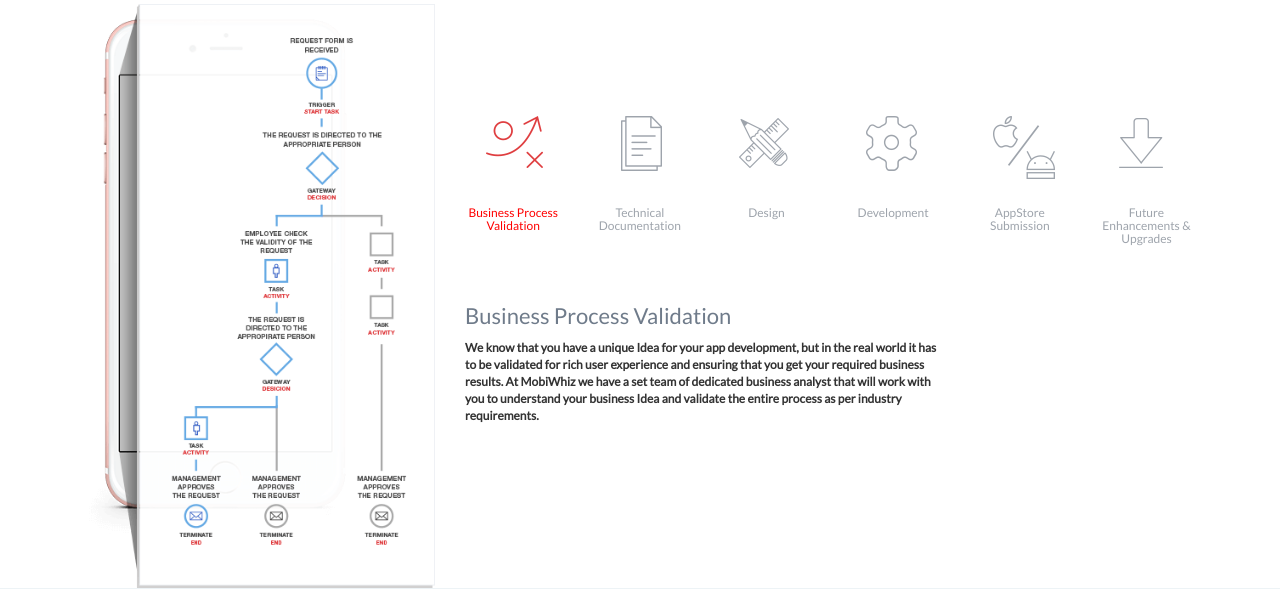
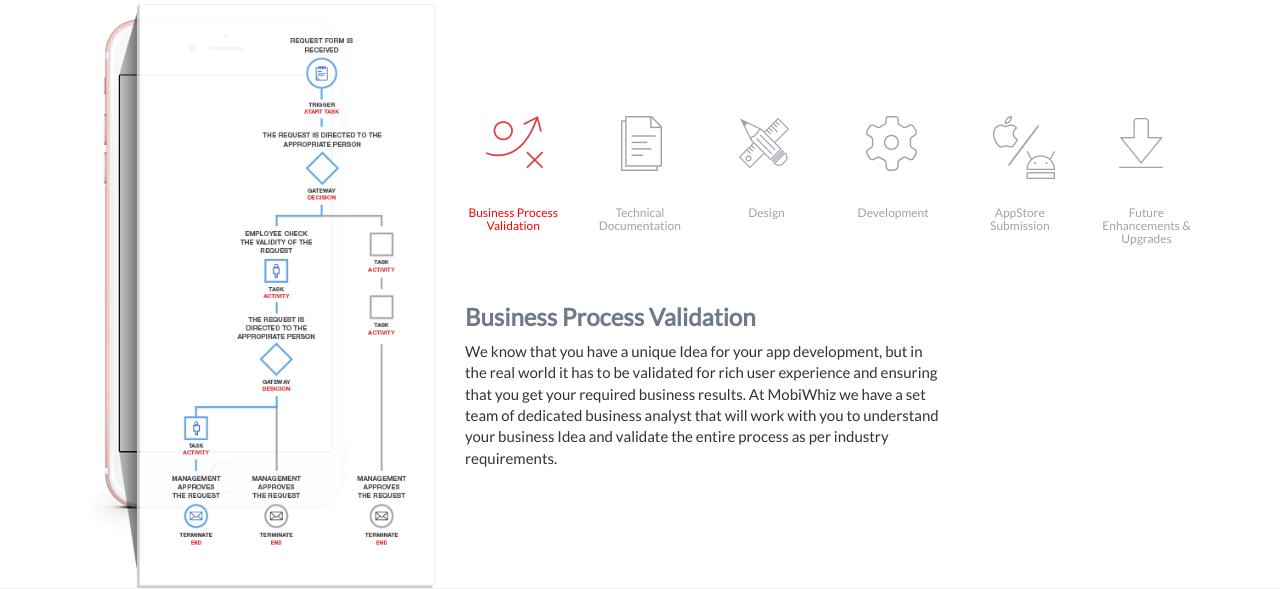
Before and after one commit to MobiWhizDev/Website, a PHP site: page /approach.php in a window 1280 px wide. Shown: the part 2521-3110 px from the top of the page. Run offline with PHP 8.4, Linux system fonts and the light colour scheme; some libraries are stand-ins or nearby versions.

Commit message:
approach page font updated

```diff
--- a/css/stylesheet.css
+++ b/css/stylesheet.css
@@ -328,7 +328,8 @@ img.img-apporach{width:100%;}
 .col-md-8.icon-detail h3 {
     font-family: lato;
     color: #6F7B8A;
-    font-size: 22px;
+    font-size: 24px;
+	font-weight:bold;
 }
 .icon-heading {
     position: absolute;
@@ -339,7 +340,11 @@ img.img-apporach{width:100%;}
 .icon-image .active{display:block;}
 .desc{display:none;}
 .desc.active{display:block;}
-
+.desc p {
+    font-family: lato;
+    font-weight: 100;
+    font-size: 15px;
+}
 .bg-img{height:70px ; transition:all .4s;}
 #bg-img1{background:url(../images/icon-process.png) no-repeat 26px 4px; height:58px; }
 #bg-img2{background:url(../images/icon-techinical.png) no-repeat 34px 2px; height:60px; }
@@ -367,6 +372,7 @@ div#selector6:hover div#bg-img6, div#selector6:hover div h4  {background-positio
 	background-position:26px -65px ;	color:red;}
 .col-md-8.icon-selector .col-md-2.active div#bg-img6, .col-md-8.icon-selector .col-md-2.active div h4{
 	background-position:26px -50px ;	color:red;}
+
 /*--- Apporach last section End ---*/
 
 /*--- Home slider contact form ---*/
```
